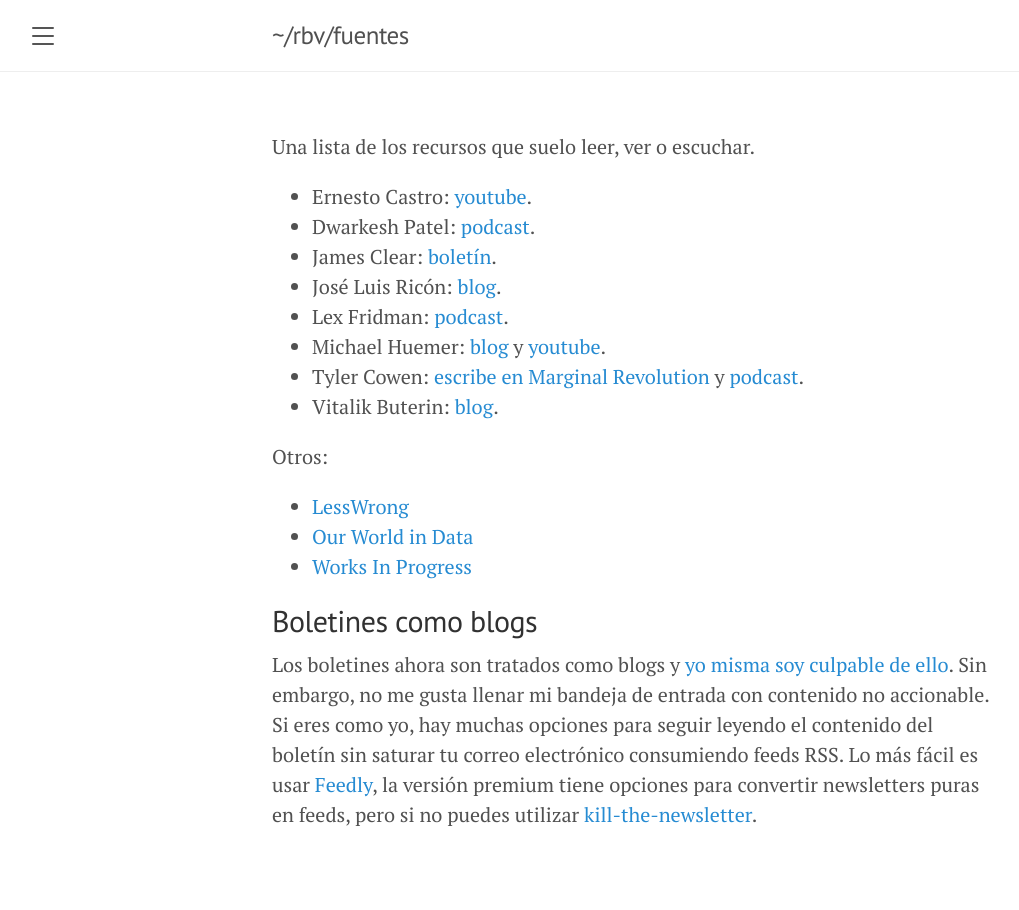
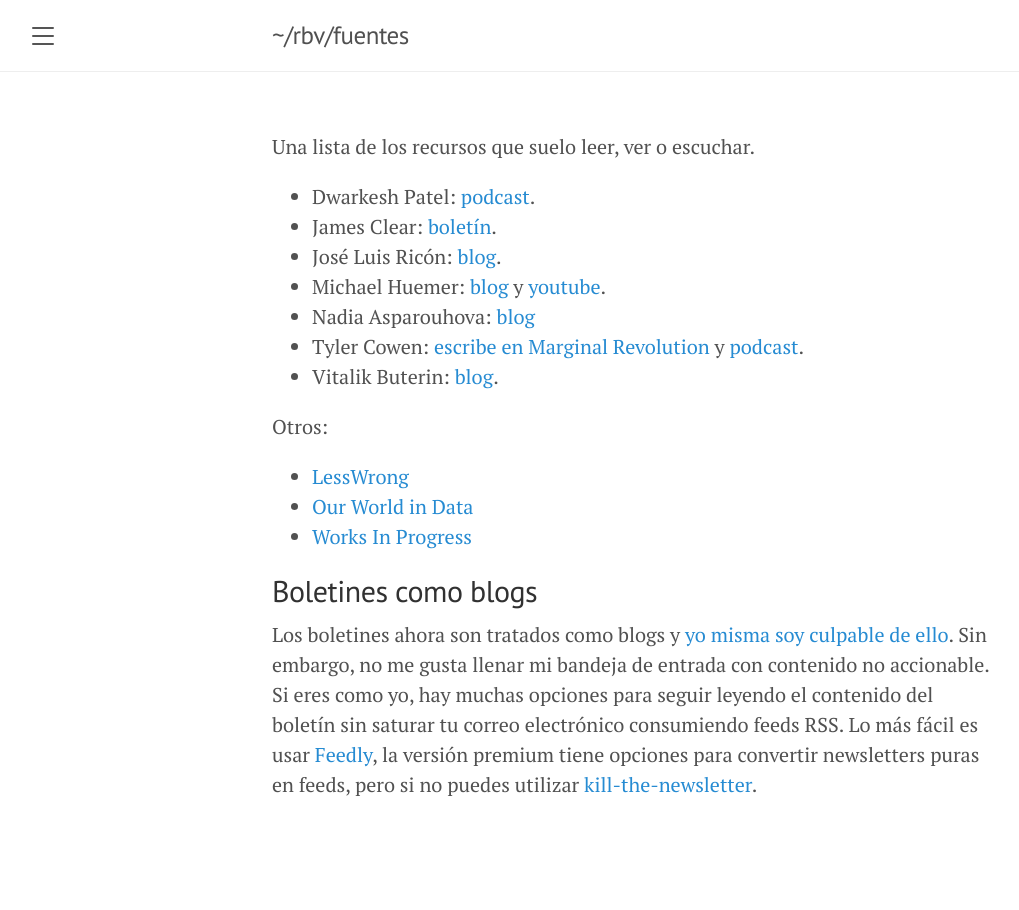
Before and after one commit to rbarbadillo/rbarbadillo.github.io, a Jekyll site: the page built from sources.md, in a window 1280 px wide. Shown: the whole page, without its empty margins (8-1027 px from the left). Built offline with Jekyll 4.4.1, drawn with Linux system fonts in a browser that asks for light colours.

Commit message:
Update sources.md

```diff
--- a/sources.md
+++ b/sources.md
@@ -5,12 +5,11 @@
 ---
 Una lista de los recursos que suelo leer, ver o escuchar.
 
-- Ernesto Castro: [youtube](https://www.youtube.com/user/holamellamololillo).
 - Dwarkesh Patel: [podcast](https://www.youtube.com/c/DwarkeshPatel).
 - James Clear: [boletín](https://jamesclear.com/3-2-1).
 - José Luis Ricón: [blog](http://nintil.com/).
-- Lex Fridman: [podcast](https://open.spotify.com/show/2MAi0BvDc6GTFvKFPXnkCL?si=vTInSKlZRPqhxfO_A5n8pw).
 - Michael Huemer: [blog](https://fakenous.net) y [youtube](https://www.youtube.com/user/owl235).
+- Nadia Asparouhova: [blog](https://nadia.xyz/)
 - Tyler Cowen: [escribe en Marginal Revolution](https://marginalrevolution.com/) y [podcast](https://open.spotify.com/show/0Z1234tGXD2hVhjFrrhJ7g?si=GtIh6mp4TgKAE0rpTuchlA).
 - Vitalik Buterin: [blog](https://vitalik.ca/).
 
@@ -20,7 +19,6 @@
 - [Our World in Data](https://ourworldindata.org/)
 - [Works In Progress](https://worksinprogress.co/)
 
-
 ## Boletines como blogs
 
 Los boletines ahora son tratados como blogs y [yo misma soy culpable de ello](https://rbarbadillo.substack.com/). Sin embargo, no me gusta llenar mi bandeja de entrada con contenido no accionable. Si eres como yo, hay muchas opciones para seguir leyendo el contenido del boletín sin saturar tu correo electrónico consumiendo feeds RSS. Lo más fácil es usar [Feedly](http://feedly.com/), la versión premium tiene opciones para convertir newsletters puras en feeds, pero si no puedes utilizar [kill-the-newsletter](https://www.kill-the-newsletter.com).
```
